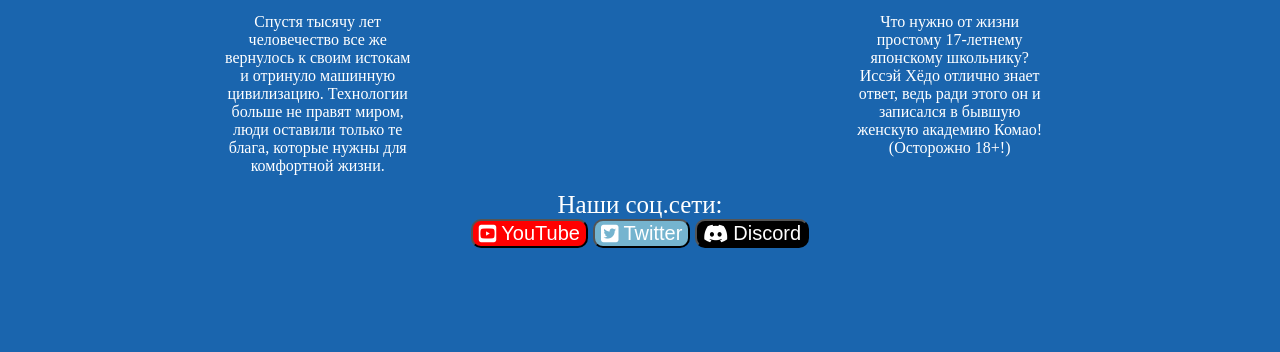
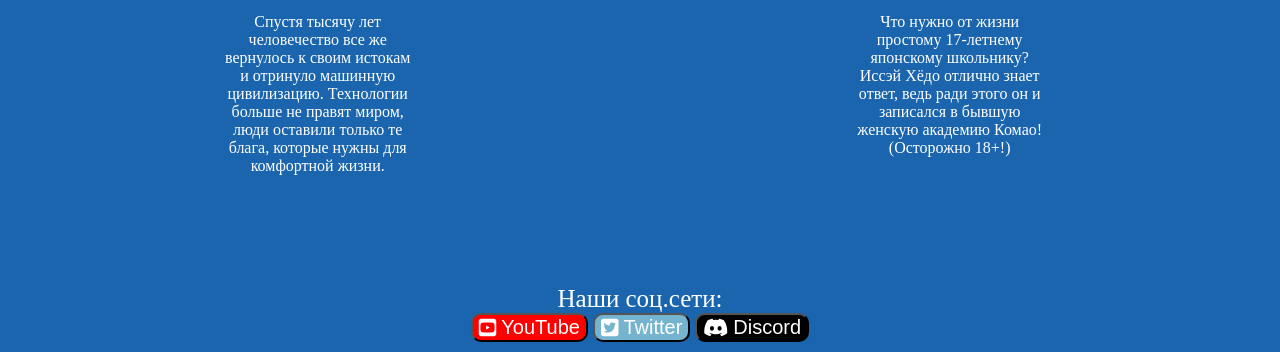
Before and after one commit to QSSharky/AiryTestHosting, a website: page index.html in a window 1280 px wide. Shown: the part 448-800 px from the top of the page. Drawn offline with Linux system fonts and the light colour scheme.

Commit message:
Небольшой фикс наших кнопок с соц.сетями!

```diff
--- a/main.css
+++ b/main.css
@@ -119,6 +119,12 @@ h4 {
     margin: auto;
     font-size: 25px;
 }
+.social-networks {
+    position: absolute;
+    bottom: 0;
+    right: 0;
+    left: 0;
+}
 .fab.fa-youtube-square {
     margin: auto;
     padding-right: 5px;
```
